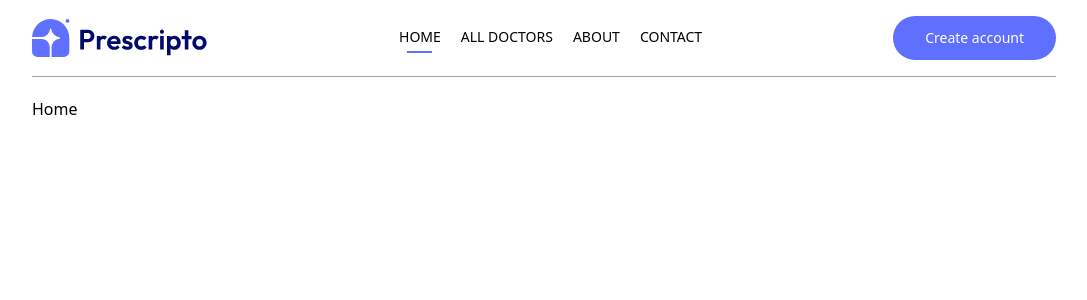
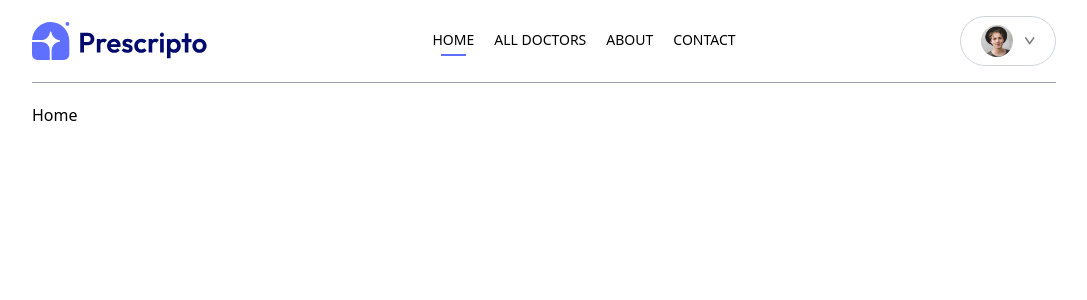
Before and after one commit to jahongirnurmamatov/prescripto, a React app in the folder frontend/: page / in a window 1280 px wide. Shown: the top 300 px of the page, without its empty margins (96-1183 px from the left). Built offline with nearby package versions, Linux system fonts and the light colour scheme; the HTML template or start-up script is replaced by a standard one.

Commit message:
navbar dropdown

```diff
--- a/frontend/src/components/Navbar.jsx
+++ b/frontend/src/components/Navbar.jsx
@@ -1,36 +1,57 @@
-import React from 'react'
-import { assets } from '../assets/assets'
-import { NavLink, useNavigate } from 'react-router-dom'
+import React, { useState } from "react";
+import { assets } from "../assets/assets";
+import { NavLink, useNavigate } from "react-router-dom";
 
 const Navbar = () => {
+  const navigate = useNavigate();
+  const [showMenu, setShowMenu] = useState(false);
+  const [token, setToken] = useState(true);
 
-    const navigate = useNavigate();
   return (
-    <div className='flex items-center justify-between text-sm py-4 mb-5 border-b border-b-gray-400'>
-        <img className='w-44 cursor-pointer' src={assets.logo} alt="" />
-        <ul className='hidden md:flex items-start gap-5 font-medium'>
-            <NavLink to='/'>
-                <li className='py-1'>HOME</li>
-                <hr className='border-none outline-none h-0.5 bg-primary w-3/5 m-auto hidden'/>
+    <div className="flex items-center justify-between text-sm py-4 mb-5 border-b border-b-gray-400">
+      <img className="w-44 cursor-pointer" src={assets.logo} alt="" />
+      <ul className="hidden md:flex items-start gap-5 font-medium">
+        <NavLink to="/">
+          <li className="py-1">HOME</li>
+          <hr className="border-none outline-none h-0.5 bg-primary w-3/5 m-auto hidden" />
         </NavLink>
-            <NavLink to='/doctors'>
-                <li className='py-1'>ALL DOCTORS</li>
-                <hr className='border-none outline-none h-0.5 bg-primary w-3/5 m-auto hidden'/>
+        <NavLink to="/doctors">
+          <li className="py-1">ALL DOCTORS</li>
+          <hr className="border-none outline-none h-0.5 bg-primary w-3/5 m-auto hidden" />
         </NavLink>
-            <NavLink to='/about'>
-                <li className='py-1'>ABOUT</li>
-                <hr className='border-none outline-none h-0.5 bg-primary w-3/5 m-auto hidden'/>
+        <NavLink to="/about">
+          <li className="py-1">ABOUT</li>
+          <hr className="border-none outline-none h-0.5 bg-primary w-3/5 m-auto hidden" />
         </NavLink>
-            <NavLink to='/contact'>
-                <li className='py-1'>CONTACT</li>
-                <hr className='border-none outline-none h-0.5 bg-primary w-3/5 m-auto hidden'/>
+        <NavLink to="/contact">
+          <li className="py-1">CONTACT</li>
+          <hr className="border-none outline-none h-0.5 bg-primary w-3/5 m-auto hidden" />
         </NavLink>
       </ul>
       <div className="flex items-center gap-4">
-            <button onClick={()=>navigate('/login')} className='bg-primary text-white px-8 py-3 rounded-full font-light hidden md:block'>Create account</button>
+        {token ? (
+          <div className="flex items-center gap-3 cursor-pointer group relative px-5 py-2 border border-gray-300 rounded-full">
+            <img className="w-8 rounded-full" src={assets.profile_pic} alt="" />
+            <img className="w-2.5 " src={assets.dropdown_icon} alt="" />
+            <div className="absolute top-0 right-0 pt-14 text-base font-medium text-gray-600 z-20 hidden group-hover:block">
+                <div className="min-w-48 bg-stone-100 rounded flex flex-col gap-4 p-4">
+                    <p onClick={()=>navigate('/my-profile')}  className="hover:text-black cursor-pointer">My profile</p>
+                    <p onClick={()=>navigate('/my-appointments')}  className="hover:text-black cursor-pointer">My appointments</p>
+                    <p onClick={()=>setToken(false)} className="hover:text-black cursor-pointer">Logout</p>
                 </div>
             </div>
-  )
-}
+          </div>
+        ) : (
+          <button
+            onClick={() => navigate("/login")}
+            className="bg-primary text-white px-8 py-3 rounded-full font-light hidden md:block"
+          >
+            Create account
+          </button>
+        )}
+      </div>
+    </div>
+  );
+};
 
-export default Navbar
+export default Navbar;
```
Lines whose indentation alone changed are shown as unchanged.
